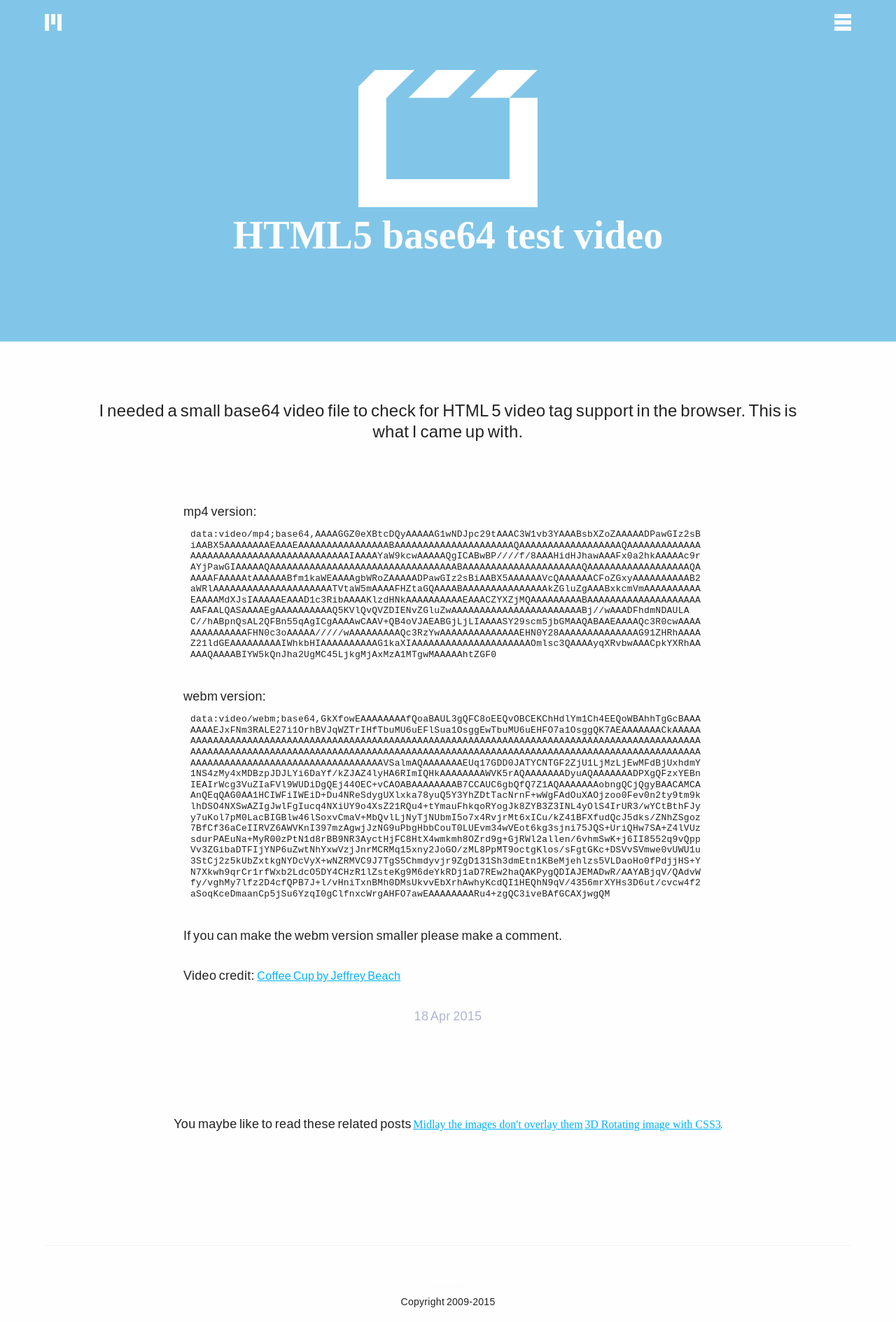
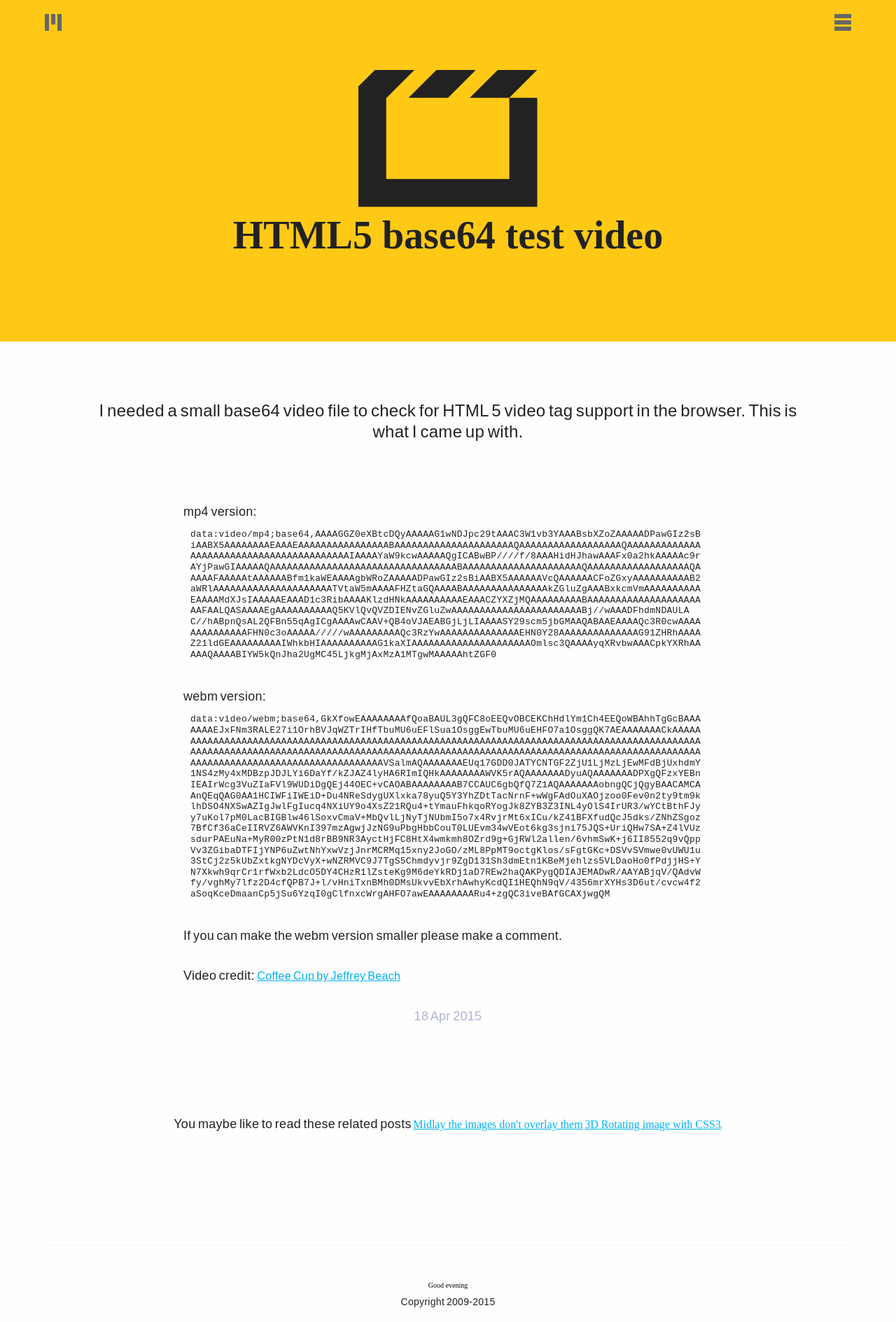
Before and after one commit to musca/koe.github.io, a Jekyll site: the page built from _posts/2015-04-18-html5-base64-test-video.md, in a window 1280 px wide. Shown: the whole page at 70% size. Built offline with Jekyll 4.4.1, drawn with Linux system fonts in a browser that asks for light colours; comment, search, counter and statistics services are not loaded.

Commit message:
add new blog post colors and side menu styles

```diff
--- a/_layouts/default.html
+++ b/_layouts/default.html
@@ -52,8 +52,7 @@
       <ul class="no-list-styles padding-top">
         <li><a href="/">home</a></li>
         <li><a href="/blog" >blog</a></li>
-        <li>
-          <p><b>about me</b></p>
+        <li class="padding-top">
           <p>
             Im a Swedish designer and web developer.
             I have been making websites since 1998.
--- a/_posts/2015-04-18-html5-base64-test-video.md
+++ b/_posts/2015-04-18-html5-base64-test-video.md
@@ -6,8 +6,7 @@
 tags: HTML5 video base64
 css: main
 js: blog
-bgColor: 81c6e8
-color: white
+bgColor: FFC916
 headerImg: html5_multimedia.svg
 ---
 
--- a/blog/index.html
+++ b/blog/index.html
@@ -16,7 +16,7 @@
     </div>
     <div class="unit half">
       {% if post.headerImg %}
-      <img src="/dist/img/{{ post.headerImg }}" width="256" class="header-image more-margin-top more-margin-bottom float-center">
+      <img src="/dist/img/{{ post.headerImg }}" width="256" class="header-image more-margin-bottom float-center">
       {% endif %}
       {{ post.excerpt }}
     </div>
--- a/dist/css/main.css
+++ b/dist/css/main.css
@@ -1,5 +1,4 @@
 @charset "UTF-8";
-.content-wrapper,.side-menu{-webkit-transition:-webkit-transform .25s linear}
 #intro,.bob,body,footer,h1,h2,h3,h4{font-family:"Roboto Condensed",Inconsolata,Cutive,Menlo,Monaco,"Courier New" monospace}
 h1,h2,p{color:#222}
 .header aside,.uppercase{text-transform:uppercase}
@@ -12,7 +11,7 @@
 .column{float:left}
 .column>div{padding:1.5em}
 .column img{width:100%}
-.content-wrapper{width:90%;max-width:1500px;min-width:300px;margin:0 auto;transition:-webkit-transform .25s linear;transition:transform .25s linear;transition:transform .25s linear,-webkit-transform .25s linear}
+.content-wrapper{width:90%;max-width:1500px;min-width:300px;margin:0 auto;-webkit-transition:-webkit-transform .25s linear;transition:-webkit-transform .25s linear;transition:transform .25s linear;transition:transform .25s linear,-webkit-transform .25s linear}
 .grid,.unit{-webkit-box-sizing:border-box;-moz-box-sizing:border-box;box-sizing:border-box}
 .grid{display:block;padding:0 1.5em}
 .grid .unit{float:left;width:100%;padding:.75em}
@@ -39,7 +38,9 @@
 .grid:after,.grid:before{display:table;content:"";line-height:0}
 .unit img{max-width:100%}
 .only-on-mobiles{display:none!important}
-html{font-size:62.5%}
+*{margin:0;padding:0}
+html{font-size:62.5%;-webkit-box-sizing:border-box;-moz-box-sizing:border-box;box-sizing:border-box}
+*,:after,:before{-webkit-box-sizing:inherit;-moz-box-sizing:inherit;box-sizing:inherit}
 body{line-height:1.43;-webkit-transition:opacity 1s linear;transition:opacity 1s linear;-webkit-font-smoothing:antialiased;background-color:#fefefe}
 #intro,.bob,footer,h1,h2,h3,h4{text-align:center}
 #intro a,.bob a,footer a,h1 a,h2 a,h3 a,h4 a{font-size:100%}
@@ -85,8 +86,9 @@
 .inline-block{display:inline-block}
 .leading{line-height:1.5;display:block}
 .disabled,a[disabled]{pointer-events:none;cursor:default;text-decoration:line-through}
+.border-button,.intro p a,.side-menu ul li a{text-decoration:none}
 .box-shadow{-webkit-box-shadow:0 2px 7px #ccc;box-shadow:0 2px 7px #ccc}
-.border-button{border:1px solid #65c7fd;padding:9px 18px;text-decoration:none;-webkit-border-radius:30px;border-radius:30px}
+.border-button{border:1px solid #65c7fd;padding:9px 18px;-webkit-border-radius:30px;border-radius:30px}
 .hire-me{width:7em;font-size:1.8em}
 .highlight{padding:2em;overflow:scroll;background-color:#F1F4F9;-webkit-border-radius:2px;border-radius:2px}
 .header.content-wrapper{position:absolute;width:100%!important;max-width:initial;padding-top:2em;height:42px;z-index:3}
@@ -105,7 +107,7 @@
 .intro{position:relative;text-align:center}
 .intro h1{font-size:12.8em;line-height:1.11}
 .intro p{padding-top:1em;max-width:768px;display:inline-block;font-size:2.1em}
-.intro p a{font-size:100%;text-decoration:none}
+.intro p a{font-size:100%}
 #loading .logo{z-index:3;opacity:1!important;-webkit-animation:loading 2s linear infinite;animation:loading 2s linear infinite}
 .github img{width:80%}
 .github ul{width:100%;display:block;overflow:hidden}
@@ -133,18 +135,16 @@
 .white aside,.white h1{color:#fcfcfc}
 .overlay-holder{opacity:0}
 .overlay{width:100%;opacity:.2;right:0;left:0;background-color:#111;z-index:2;-webkit-transition:opacity .2s ease-in-out;transition:opacity .2s ease-in-out}
-.side-menu{right:-320px;width:320px;background-color:#eee;transition:-webkit-transform .25s linear;transition:transform .25s linear;transition:transform .25s linear,-webkit-transform .25s linear;z-index:3;-webkit-transform:translateX(0);-ms-transform:translateX(0);transform:translateX(0);overflow:auto}
+.side-menu{right:-320px;width:320px;background-color:#eee;-webkit-transition:-webkit-transform .25s linear;transition:-webkit-transform .25s linear;transition:transform .25s linear;transition:transform .25s linear,-webkit-transform .25s linear;z-index:3;-webkit-transform:translateX(0);-ms-transform:translateX(0);transform:translateX(0);overflow:auto;padding:0 20px}
 .post pre.terminal,.post pre.terminal code{background-color:#333}
 #comments-form,.side-menu-showing{overflow:hidden}
+.side-menu .close-side-menu{margin-top:20px;display:block;cursor:pointer}
+.side-menu ul{margin:2em 0}
+.side-menu ul li{margin:.6em 0}
+.side-menu ul li>a{font-size:3.6em}
+.side-menu ul li a:hover{color:#000}
+.side-menu ul li p a{font-size:inherit}
 .side-menu-showing .content-wrapper,.side-menu-showing .header-wrapper,.side-menu-showing .post-wrapper,.side-menu-showing .side-menu{-webkit-transform:translateX(-320px);-ms-transform:translateX(-320px);transform:translateX(-320px)}
-.close-side-menu{margin-top:20px;padding:0 20px;display:block;cursor:pointer}
-.side-menu li{margin:.6em 0}
-.side-menu a{color:#444}
-.side-menu a:hover{color:#000}
-.side-menu ul{margin:2em 0}
-.side-menu>ul>li>a{font-weight:700;color:#333}
-.side-menu ul ul{margin:.5em 0 1em}
-.side-menu ul{margin-left:2em}
 .blog .header-wrapper,.blog .post-wrapper{background-position:50% 50%;background-repeat:no-repeat;background-size:cover;-webkit-transition:-webkit-transform .25s linear;transition:-webkit-transform .25s linear;transition:transform .25s linear;transition:transform .25s linear,-webkit-transform .25s linear}
 .blog .header-wrapper a,.blog .post-wrapper a{text-decoration:none!important}
 #comments a,#related li>a,#rss,ul#comments-ul .gravtar,ul#comments-ul .user{text-decoration:none}
--- a/src/scss/_globals.scss
+++ b/src/scss/_globals.scss
@@ -1,5 +1,13 @@
+* {
+  margin: 0;
+  padding: 0;
+}
 html {
  font-size: 62.5%;
+ box-sizing: border-box;
+}
+*, *:before, *:after {
+  box-sizing: inherit;
 }
 body {
   font-family: $prim-font-stack;
--- a/src/scss/main.scss
+++ b/src/scss/main.scss
@@ -52,6 +52,32 @@
   z-index: 3;
   transform: translateX(0px);
   overflow: auto;
+  padding: 0 20px;
+  .close-side-menu {
+    margin-top: 20px;
+    display: block;
+    cursor: pointer;
+  }
+  ul {
+    margin: 2em 0;
+    li {
+      margin: .6em 0;
+      > a {
+        font-size: 3.6em;
+      }
+      a {
+        text-decoration: none;
+        &:hover {
+          color: #000;
+        }
+      }
+      p {
+        a {
+          font-size: inherit;
+        }
+      }
+    }
+  }
 }
 .side-menu-showing {
   overflow: hidden;
@@ -62,33 +88,6 @@
     transform: translateX(-320px);
   }
 }
-.close-side-menu {
-  margin-top: 20px;
-  padding: 0 20px;
-  display: block;
-  cursor: pointer;
-}
-.side-menu li {
-  margin: .6em 0;
-}
-.side-menu a {
-  color: #444;
-}
-.side-menu a:hover {
-  color: #000;
-}
-.side-menu ul {
-  margin: 2em 0;
-}
-.side-menu > ul > li > a {
-  font-weight: bold;
-  color: #333;
-}
-.side-menu ul ul {
-  margin: .5em 0 1em;
-}
-.side-menu ul {
-  margin-left: 2em;
-}
+
 @import 'blog';
 @import 'mediaqueries';
```
Also changed, not shown: _posts/2014-07-20-3D-rotating-image-css3.md (+1 -1 lines), dist/img/html5_multimedia.svg, 1 other file.
